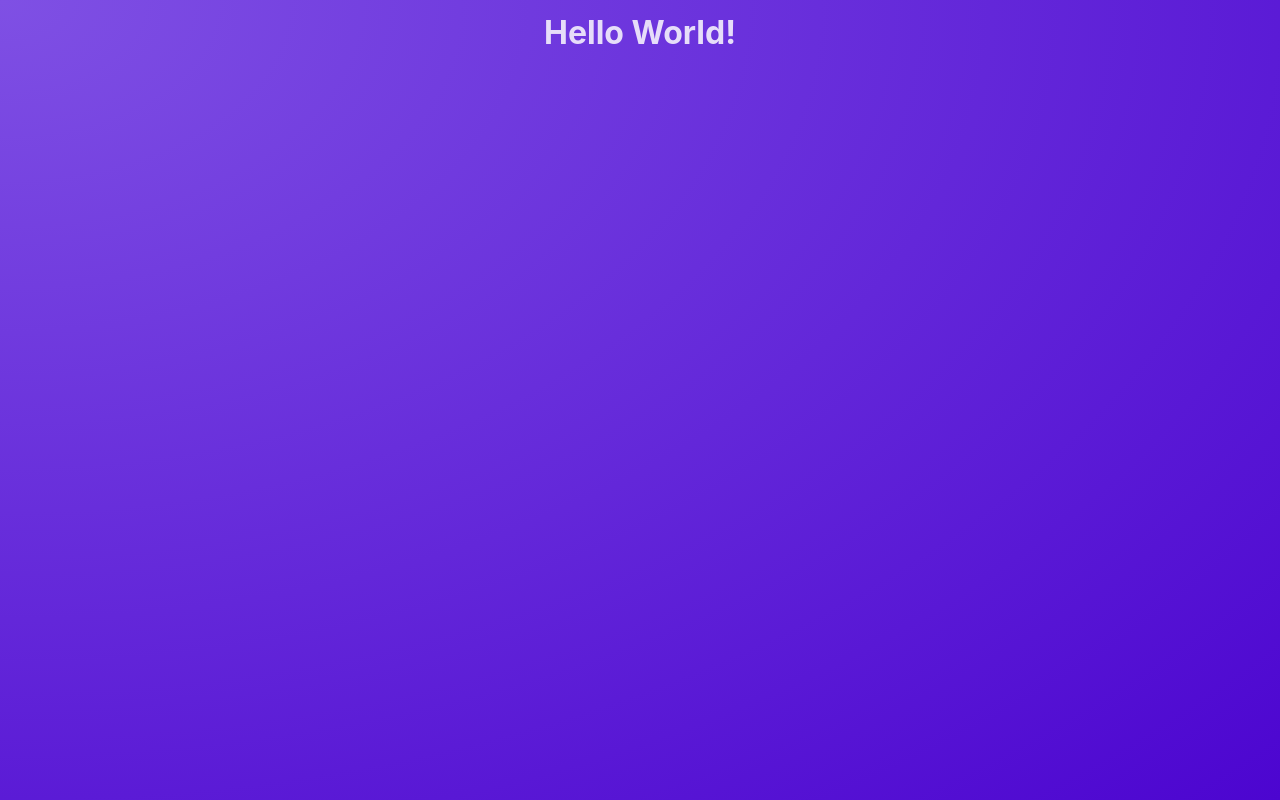
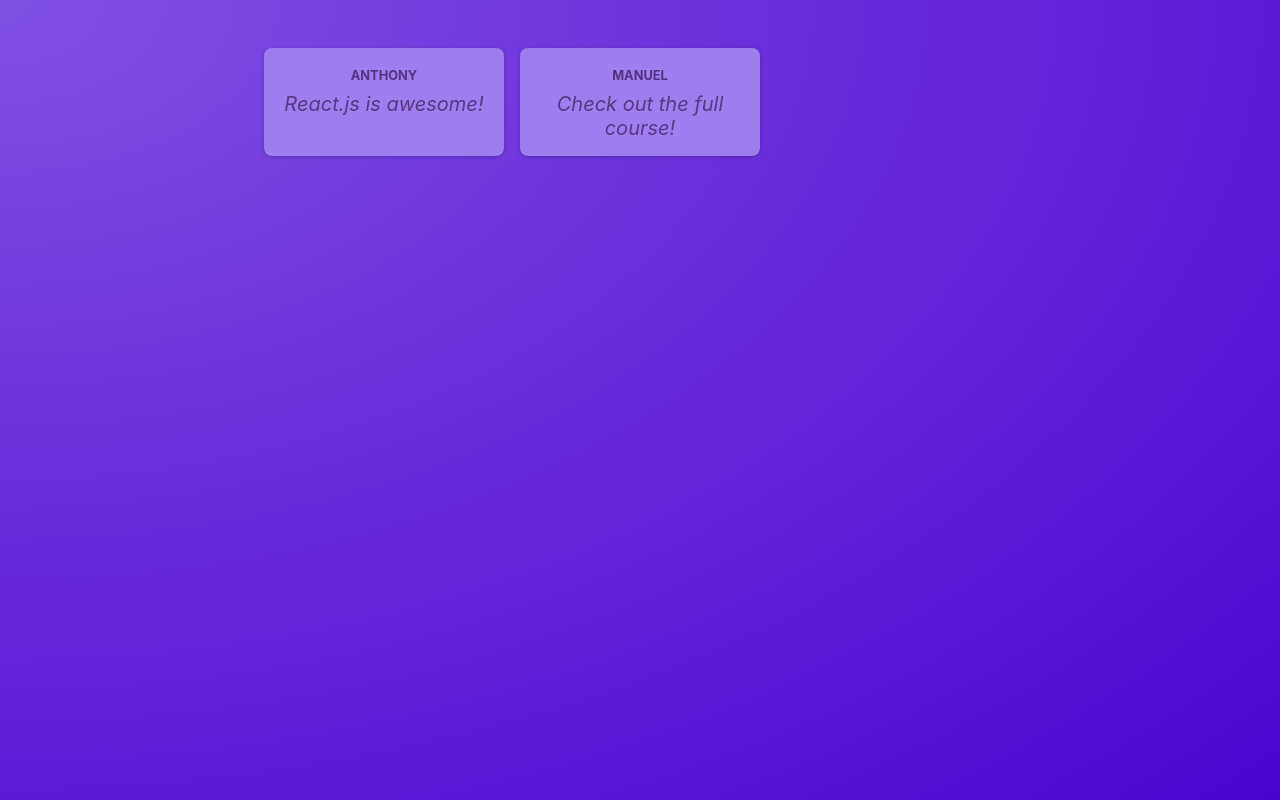
Before and after one commit to Anthonysu798/build-an-react-poster, a React (Vite) app: page / in a window 1280 px wide. Built offline with nearby package versions, Linux system fonts and the light colour scheme.

Commit message:
Added PostsList and style

```diff
--- a/src/App.jsx
+++ b/src/App.jsx
@@ -1,5 +1,12 @@
+import PostsList from '@/src/components/PostsList.jsx';
 function App() {
-  return <h1>Hello World!</h1>;
+  return (
+    // Need atleast one root element
+    <main>
+      <PostsList />
+    </main>
+
+  );
 }
 
 export default App;
--- /dev/null
+++ b/src/Post.module.css
@@ -0,0 +1,35 @@
+.post {
+    margin: 1rem 0;
+    padding: 1rem;
+    background-color: #9c7eee;
+    border-radius: 8px;
+    box-shadow: 0 1px 4px rgba(0, 0, 0, 0.2);
+    animation: animate-in 1s ease-out forwards;
+  }
+
+  .author {
+    font-size: 0.8rem;
+    font-weight: bold;
+    color: #543280;
+    margin: 0;
+    text-transform: uppercase;
+  }
+
+  .text {
+    white-space: pre-wrap;
+    font-size: 1.25rem;
+    margin: 0.25rem 0 0 0;
+    color: #593884;
+    font-style: italic;
+  }
+
+  @keyframes animate-in {
+    from {
+      opacity: 0;
+      transform: translateY(1rem);
+    }
+    to {
+      opacity: 1;
+      transform: translateY(0);
+    }
+  }
--- /dev/null
+++ b/src/components/Post.jsx
@@ -0,0 +1,12 @@
+import classess from '@/src/Post.module.css'
+
+function Post(props) {
+  return (
+    <li className={classess.post}>
+      <p className={classess.author}>{props.author}</p>
+      <p className={classess.text}>{props.body}</p>
+    </li>
+  );
+}
+
+export default Post;
--- /dev/null
+++ b/src/components/PostsList.jsx
@@ -0,0 +1,15 @@
+import Post from '@/src/components/Post.jsx';
+import classess from '@/src/components/PostsList.module.css';
+
+function PostsList() {
+    return (
+        <>
+            <ul className={classess.posts}>
+            <Post author="Anthony" body="React.js is awesome!" />
+            <Post author="Manuel" body="Check out the full course!" />
+            </ul>
+        </>
+    )
+}
+
+export default PostsList;
--- /dev/null
+++ b/src/components/PostsList.module.css
@@ -0,0 +1,10 @@
+.posts {
+    list-style: none;
+    max-width: 50rem;
+    margin: 1rem auto;
+    padding: 1rem 0;
+    display: grid;
+    gap: 1rem;
+    grid-template-columns: repeat(3, 30%);
+    justify-content: center;
+  }
--- a/src/index.css
+++ b/src/index.css
@@ -21,3 +21,7 @@ body {
   text-align: center;
   color: #e6ddf9;
 }
+
+.post {
+  background-color: red;
+}
```
Also changed, not shown: 1 other file (tests, documents, lock files or other folders).
